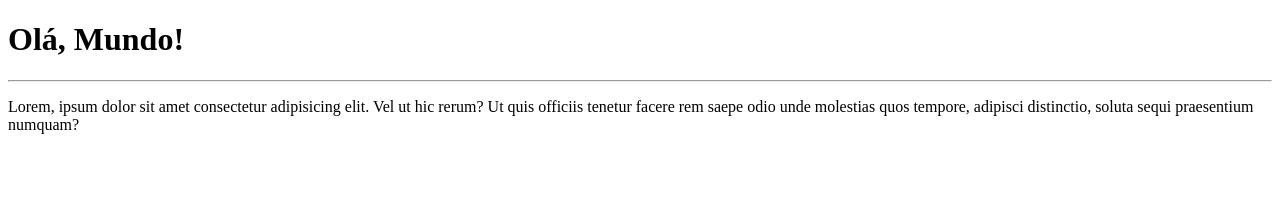
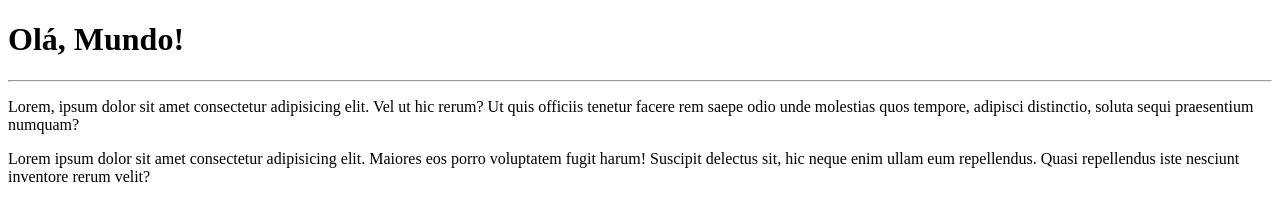
Before and after one commit to EleazarCordeiro/Ola-Mundo, a plain HTML site: page site-exemplo/index.html in a window 1280 px wide. Drawn offline with Linux system fonts and the light colour scheme.

Commit message:
adicionei um paragrafo

```diff
--- a/site-exemplo/index.html
+++ b/site-exemplo/index.html
@@ -9,5 +9,6 @@
     <h1>Olá, Mundo!</h1>
     <hr>
     <p>Lorem, ipsum dolor sit amet consectetur adipisicing elit. Vel ut hic rerum? Ut quis officiis tenetur facere rem saepe odio unde molestias quos tempore, adipisci distinctio, soluta sequi praesentium numquam?</p>
+    <p>Lorem ipsum dolor sit amet consectetur adipisicing elit. Maiores eos porro voluptatem fugit harum! Suscipit delectus sit, hic neque enim ullam eum repellendus. Quasi repellendus iste nesciunt inventore rerum velit?</p>
 </body>
 </html>
```
